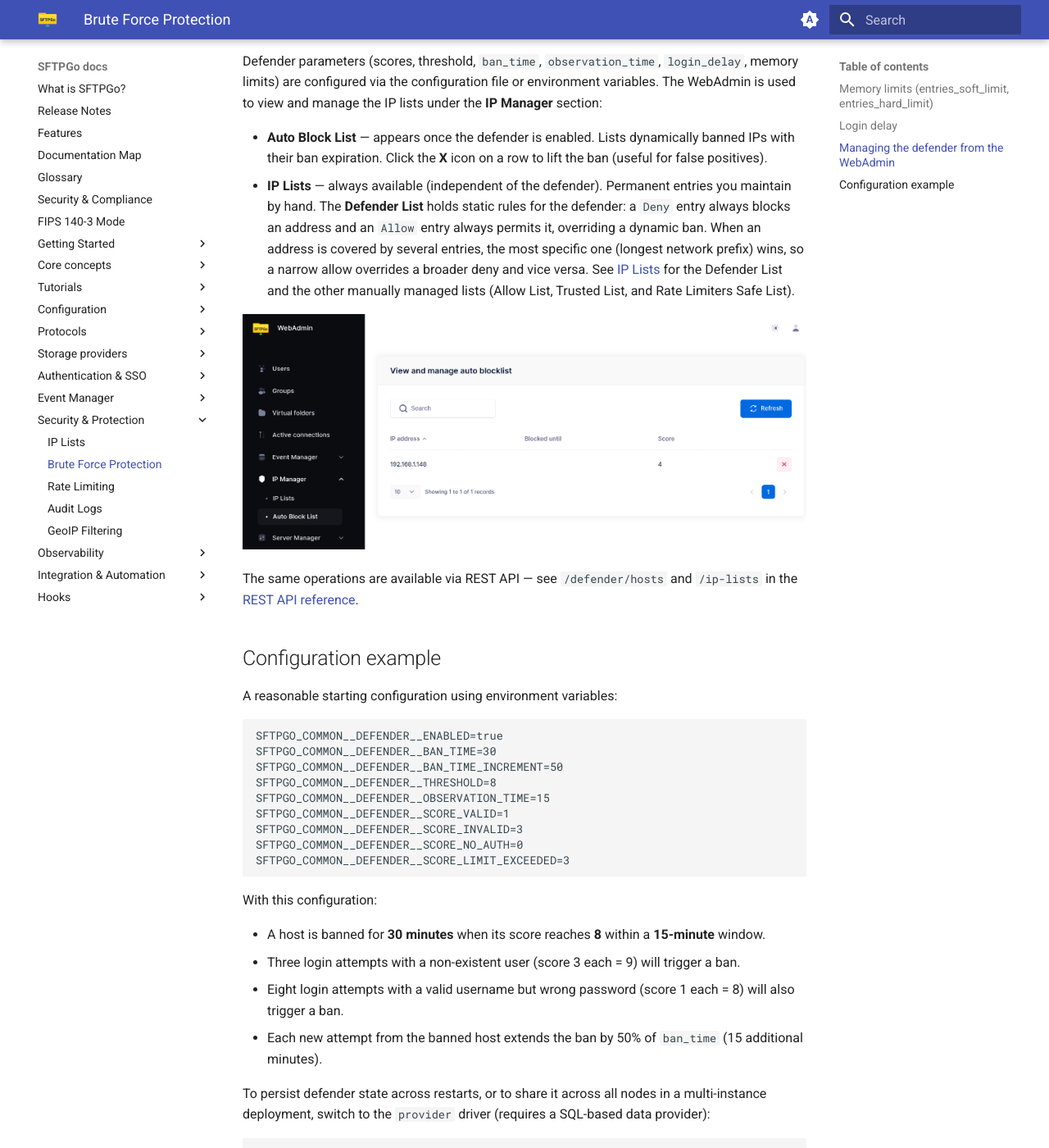
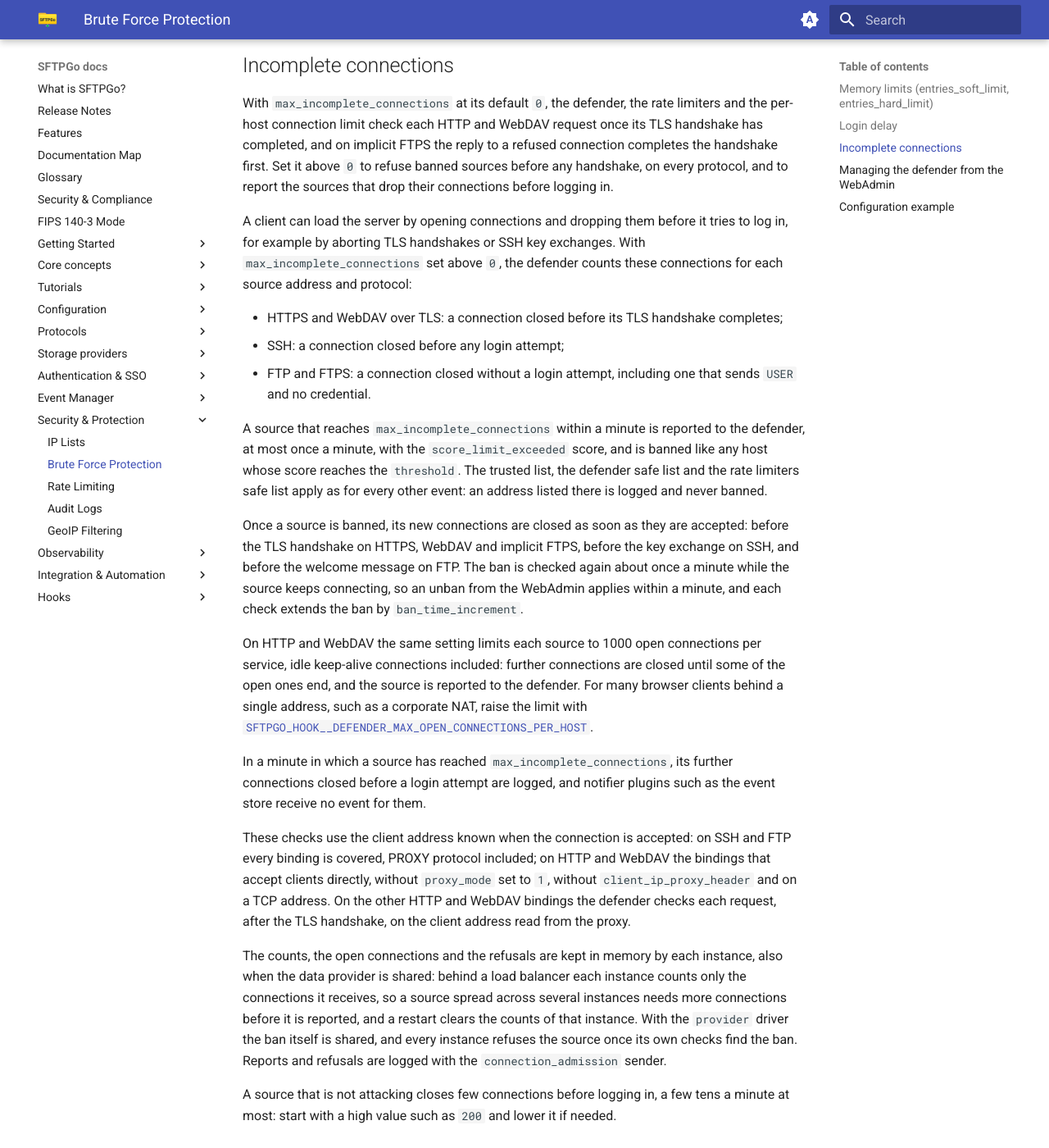
Before and after one commit to sftpgo/docs, an MkDocs documentation site: the page built from docs/defender.md, in a window 1280 px wide and 1400 px high, scrolled down 2472 px. Shown: the whole window at 82% size. Built offline with MkDocs 1.6.1 and Material for MkDocs 9.7.7, drawn with Linux system fonts in a browser that asks for light colours; emoji names are drawn with the system emoji font; the version menu is left out; some of the changed text lies outside the part shown.

Commit message:
defender: document incomplete connections
Signed-off-by: Nicola Murino <nicola.murino@gmail.com>

````diff
--- a/docs/defender.md
+++ b/docs/defender.md
@@ -33,7 +33,7 @@ By defining the scores, each type of event can be weighted. For example, if `sco
 
 A banned IP has no score, it makes no sense to accumulate host events in memory for an already banned IP address.
 
-Each connection from a banned host, and each request on the HTTP and WebDAV services, extends its ban by `ban_time_increment`, a percentage of `ban_time`: if `ban_time` is 30 minutes and `ban_time_increment` is 50, every new attempt adds 15 minutes. The extension is at least one minute, so a host that keeps connecting stays banned. `ban_time_increment` accepts values from `1`; values above 100 extend the ban by more than `ban_time` at each attempt.
+Each connection from a banned host, and each request on the HTTP and WebDAV services, extends its ban by `ban_time_increment`, a percentage of `ban_time`: if `ban_time` is 30 minutes and `ban_time_increment` is 50, every new attempt adds 15 minutes. The extension is at least one minute, so a host that keeps connecting stays banned. With [`max_incomplete_connections`](#incomplete-connections) enabled, a source refused before the handshake extends its ban about once a minute instead. `ban_time_increment` accepts values from `1`; values above 100 extend the ban by more than `ban_time` at each attempt.
 
 SFTPGo can store host scores and banned hosts in memory or within the configured data provider according to the `driver` set in the `defender` configuration section. The available drivers are `memory` and `provider`.
 
@@ -57,6 +57,30 @@ The defender can also impose a **login delay** — a configurable pause before r
 - `login_delay.success` — milliseconds to wait before granting a successful login. Default `0` (disabled). Set a non-zero value to neutralize timing attacks that try to distinguish valid from invalid usernames by response time.
 
 See the `login_delay` settings in the [configuration reference](config-file.md) for the full schema.
+
+## Incomplete connections
+
+With `max_incomplete_connections` at its default `0`, the defender, the rate limiters and the per-host connection limit check each HTTP and WebDAV request once its TLS handshake has completed, and on implicit FTPS the reply to a refused connection completes the handshake first. Set it above `0` to refuse banned sources before any handshake, on every protocol, and to report the sources that drop their connections before logging in.
+
+A client can load the server by opening connections and dropping them before it tries to log in, for example by aborting TLS handshakes or SSH key exchanges. With `max_incomplete_connections` set above `0`, the defender counts these connections for each source address and protocol:
+
+- HTTPS and WebDAV over TLS: a connection closed before its TLS handshake completes;
+- SSH: a connection closed before any login attempt;
+- FTP and FTPS: a connection closed without a login attempt, including one that sends `USER` and no credential.
+
+A source that reaches `max_incomplete_connections` within a minute is reported to the defender, at most once a minute, with the `score_limit_exceeded` score, and is banned like any host whose score reaches the `threshold`. The trusted list, the defender safe list and the rate limiters safe list apply as for every other event: an address listed there is logged and never banned.
+
+Once a source is banned, its new connections are closed as soon as they are accepted: before the TLS handshake on HTTPS, WebDAV and implicit FTPS, before the key exchange on SSH, and before the welcome message on FTP. The ban is checked again about once a minute while the source keeps connecting, so an unban from the WebAdmin applies within a minute, and each check extends the ban by `ban_time_increment`.
+
+On HTTP and WebDAV the same setting limits each source to 1000 open connections per service, idle keep-alive connections included: further connections are closed until some of the open ones end, and the source is reported to the defender. For many browser clients behind a single address, such as a corporate NAT, raise the limit with [`SFTPGO_HOOK__DEFENDER_MAX_OPEN_CONNECTIONS_PER_HOST`](env-vars.md#defender).
+
+In a minute in which a source has reached `max_incomplete_connections`, its further connections closed before a login attempt are logged, and notifier plugins such as the event store receive no event for them.
+
+These checks use the client address known when the connection is accepted: on SSH and FTP every binding is covered, PROXY protocol included; on HTTP and WebDAV the bindings that accept clients directly, without `proxy_mode` set to `1`, without `client_ip_proxy_header` and on a TCP address. On the other HTTP and WebDAV bindings the defender checks each request, after the TLS handshake, on the client address read from the proxy.
+
+The counts, the open connections and the refusals are kept in memory by each instance, also when the data provider is shared: behind a load balancer each instance counts only the connections it receives, so a source spread across several instances needs more connections before it is reported, and a restart clears the counts of that instance. With the `provider` driver the ban itself is shared, and every instance refuses the source once its own checks find the ban. Reports and refusals are logged with the `connection_admission` sender.
+
+A source that is not attacking closes few connections before logging in, a few tens a minute at most: start with a high value such as `200` and lower it if needed.
 
 ## Managing the defender from the WebAdmin
 
@@ -83,6 +107,7 @@ SFTPGO_COMMON__DEFENDER__SCORE_VALID=1
 SFTPGO_COMMON__DEFENDER__SCORE_INVALID=3
 SFTPGO_COMMON__DEFENDER__SCORE_NO_AUTH=0
 SFTPGO_COMMON__DEFENDER__SCORE_LIMIT_EXCEEDED=3
+SFTPGO_COMMON__DEFENDER__MAX_INCOMPLETE_CONNECTIONS=200
 ```
 
 With this configuration:
@@ -90,7 +115,8 @@ With this configuration:
 - A host is banned for **30 minutes** when its score reaches **8** within a **15-minute** window.
 - Three login attempts with a non-existent user (score 3 each = 9) will trigger a ban.
 - Eight login attempts with a valid username but wrong password (score 1 each = 8) will also trigger a ban.
-- Each new attempt from the banned host extends the ban by 50% of `ban_time` (15 additional minutes).
+- A source that closes 200 connections within a minute before logging in is reported with a score of 3: at the third such minute its score reaches 9 and it is banned, and from then on its connections are closed before any handshake.
+- Each new attempt from the banned host extends the ban by 50% of `ban_time` (15 additional minutes); a host refused before the handshake extends it about once a minute.
 
 To persist defender state across restarts, or to share it across all nodes in a multi-instance deployment, switch to the `provider` driver (requires a SQL-based data provider):
 
````
Also changed, not shown: docs/config-file.md (+2 -1 lines), docs/env-vars.md (+4 -0 lines).
